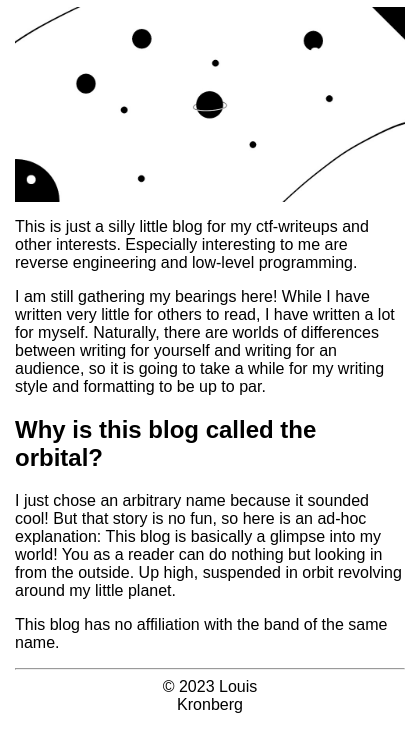
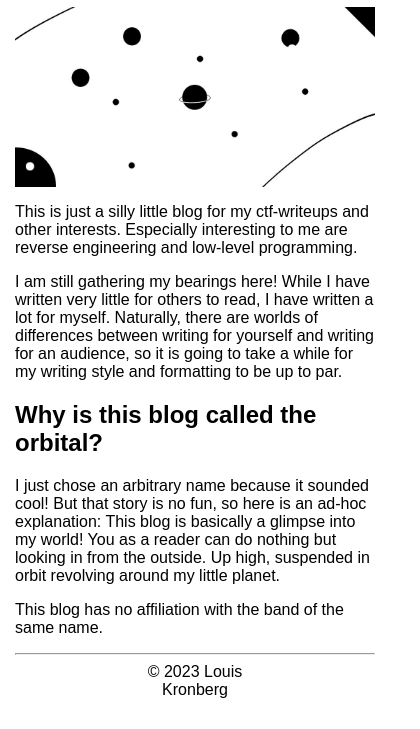
Before and after one commit to lkr0n/www, an Astro site: page / in a window 390 px wide. Shown: the part 170-899 px from the top of the page, 420 px wide, since content can reach past the window. Built offline with nearby package versions, Linux system fonts and the light colour scheme; Astro itself is replaced by a stand-in of ours.

Commit message:
fix global.css

```diff
--- a/src/styles/global.css
+++ b/src/styles/global.css
@@ -37,7 +37,7 @@ html {
         margin-top: 1px;
         margin: auto;
         padding: 15px;
-        box-sizing: borderNatuer-box;
+        box-sizing: border-box;
         background-color: white;
     }
 }
```
